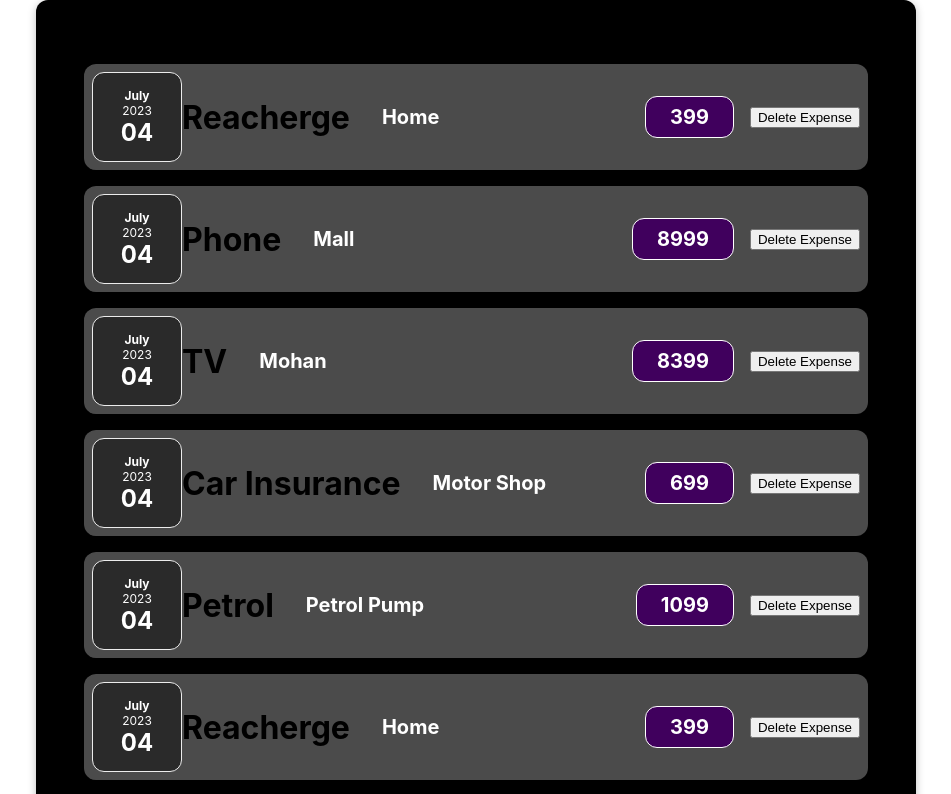
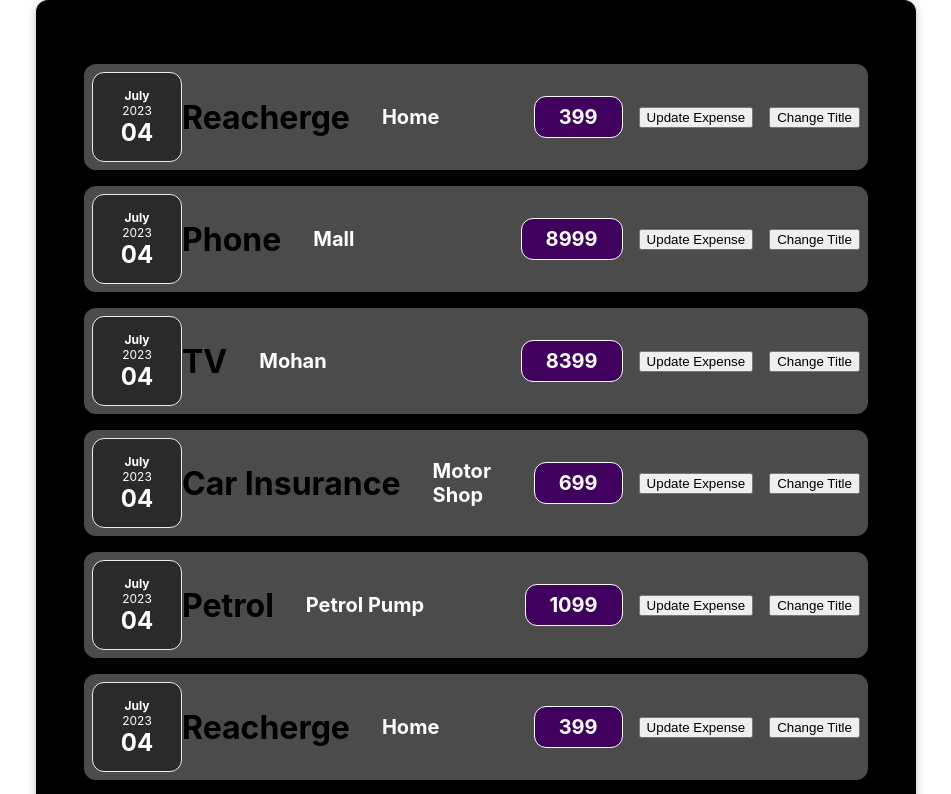
Before and after one commit to indrojit22996/sherpner-01-React-, a React (Create React App) app: page / in a window 1280 px wide. Shown: the top 794 px of the page, without its empty margins (164-1115 px from the left). Built offline with nearby package versions, Linux system fonts and the light colour scheme.

Commit message:
useState Use

```diff
--- a/src/components/Expence/ExpenceDetail.js
+++ b/src/components/Expence/ExpenceDetail.js
@@ -1,15 +1,29 @@
+import { useState } from "react";
+
 function ExpenseDetail({obj}) {
   // const
-  function handelDeleteExpense(){
-    document.querySelector(".expense-item__description").remove();
+
+  const [title,setTitle]=useState(obj.title);
+  const [expense ,setExpense ]=useState(obj.amount);
+  // function handelDeleteExpense(){
+  //   document.querySelector(".expense-item__description").remove();
+  // }
+  function updateExpense(){
+    setExpense("$100")
+  }
+
+  function changeTitle(){
+    setTitle("Updated!!!")
   }
   return (
     <div className="expense-item__description">
-      <h1>{obj.title}</h1>
+      <h1>{title}</h1>
       <h2>{obj.LocationOfExpenditure}</h2>
-      <div className="expense-item__price">{obj.amount}</div>
-      <button onClick={handelDeleteExpense}>Delete Expense</button>
-    </div>
+      <div className="expense-item__price">{expense}</div>
+      <button onClick={updateExpense}>Update Expense </button>
+      {/*<button onClick={handelDeleteExpense}>Delete Expense</button>*/}
+      <button onClick={changeTitle}>Change Title </button>
+      </div>
   );
 }
 export default ExpenseDetail;
```
